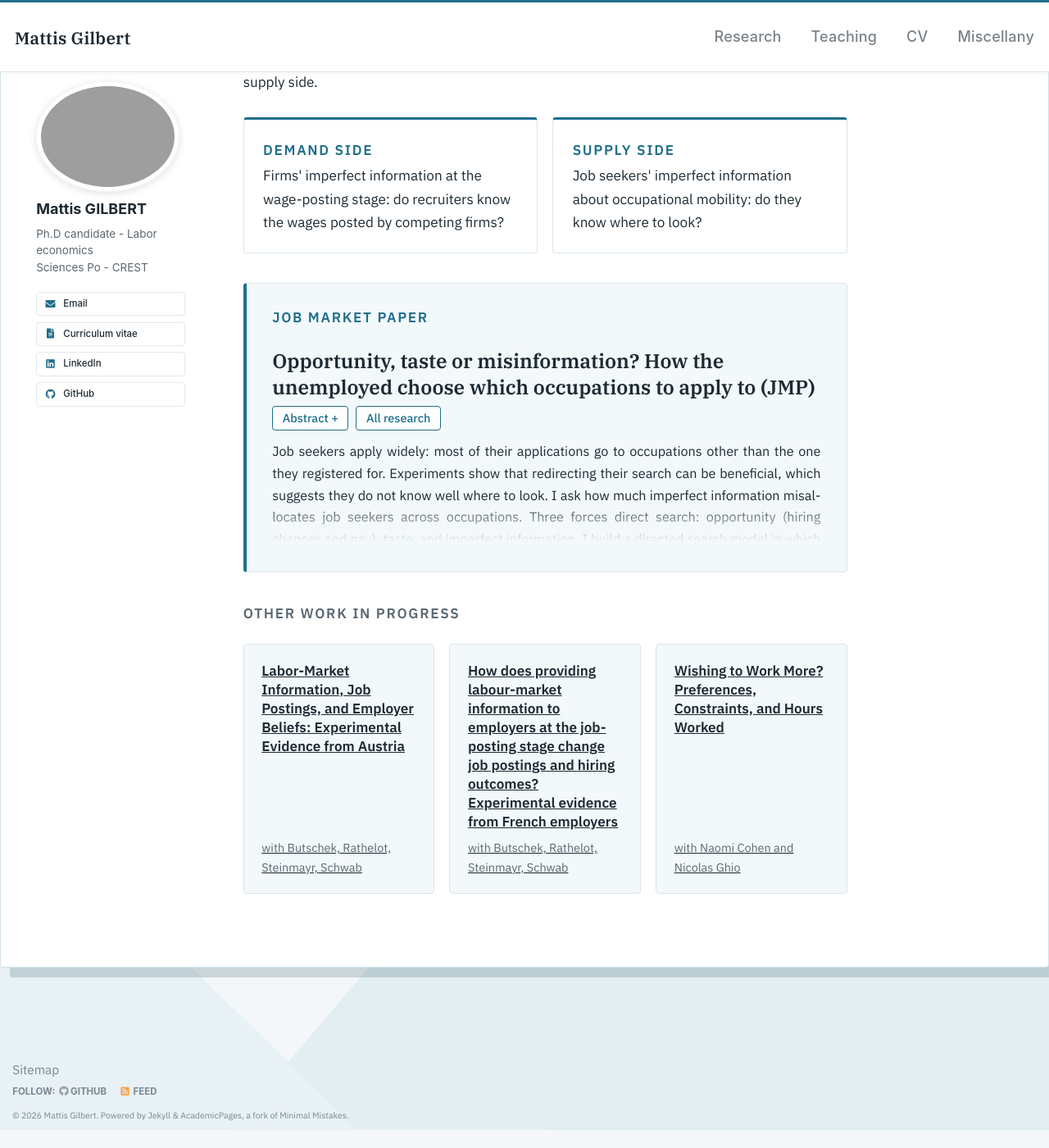
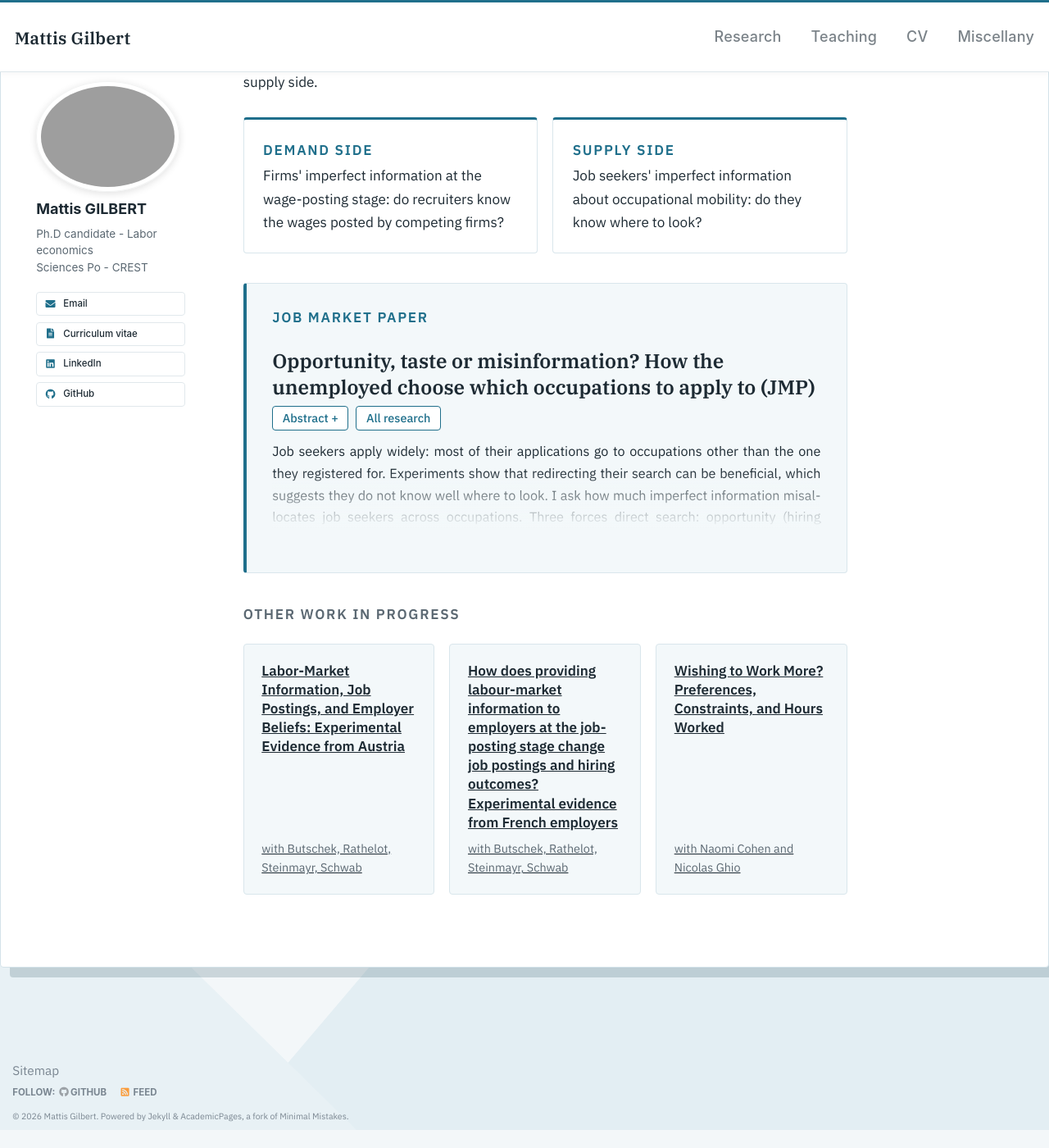
Before and after one commit to mattis-gilbert/mattis-gilbert.github.io, a Jekyll site: the page built from _pages/about.md, in a window 1280 px wide and 1400 px high, scrolled down 299 px. Shown: the whole window at 82% size. Built offline with Jekyll 4.4.1, drawn with Linux system fonts in a browser that asks for light colours.

Commit message:
Abstract preview: cut in text, taller fade
Co-Authored-By: Claude Sonnet 5.5 <noreply@anthropic.com>

```diff
--- a/_pages/about.md
+++ b/_pages/about.md
@@ -28,7 +28,7 @@ I am a fifth year Ph.D student in Economics at Sciences Po Paris and CREST under
 <button type="button" class="paper__btn paper__toggle" aria-expanded="false">Abstract</button>
 <a class="paper__btn" href="/research/">All research</a>
 </div>
-<div class="paper__abstract paper__abstract--preview"><p>Job seekers apply widely: most of their applications go to occupations other than the one they registered for. Experiments show that redirecting their search can be beneficial, which suggests they do not know well where to look. I ask how much imperfect information misallocates job seekers across occupations. Three forces direct search: opportunity (hiring chances and pay), taste, and imperfect information. I build a directed search model in which job seekers choose where to apply based on their tastes and on rational beliefs about their prospects, and employers decide whom to hire. I estimate the model with data from a major online job board that links applications to hires and wages. How applications respond to familiar versus unfamiliar occupations separates taste from imperfect information. The estimated model measures the welfare cost of imperfect information, and a planner's solution shows how much of the gap better information alone cannot close.</p></div>
+<div class="paper__abstract paper__abstract--preview"><p>Job seekers apply widely: most of their applications go to occupations other than the one they registered for. Experiments show that redirecting their search can be beneficial, which suggests they do not know well where to look. I ask how much imperfect information misallocates job seekers across occupations. Three forces direct search: opportunity (hiring chances and pay), taste, and imperfect information.<span class="paper__rest"> I build a directed search model in which job seekers choose where to apply based on their tastes and on rational beliefs about their prospects, and employers decide whom to hire. I estimate the model with data from a major online job board that links applications to hires and wages. How applications respond to familiar versus unfamiliar occupations separates taste from imperfect information. The estimated model measures the welfare cost of imperfect information, and a planner's solution shows how much of the gap better information alone cannot close.</span></p></div>
 </div>
 
 
--- a/_sass/_custom.scss
+++ b/_sass/_custom.scss
@@ -437,20 +437,19 @@ body { position: relative; min-height: 100vh; }
 /* Sticky sidebar must clear the sticky header */
 .sidebar.sticky { top: 5.5em; }
 
-/* Abstract preview: first lines visible, fading out */
+/* Abstract preview: the first sentences stay visible, the last lines fade out.
+   The cut is made in the text (see .paper__rest), so it does not depend on screen width. */
 .paper__abstract--preview {
   position: relative;
-  max-height: 7.4em;
-  overflow: hidden;
-  transition: max-height 0.5s ease;
   &::after {
     content: "";
     position: absolute;
     left: 0; right: 0; bottom: 0;
-    height: 3.4em;
-    background: linear-gradient(to bottom, rgba(243, 248, 250, 0), #f3f8fa 85%);
+    height: 5.4em;
+    background: linear-gradient(to bottom, rgba(243, 248, 250, 0), #f3f8fa 72%);
     pointer-events: none;
   }
-  &.is-open { max-height: 80em; }
+  .paper__rest { display: none; }
+  &.is-open .paper__rest { display: inline; }
   &.is-open::after { display: none; }
 }
```
Also changed, not shown: _pages/research.md (+1 -1 lines).
